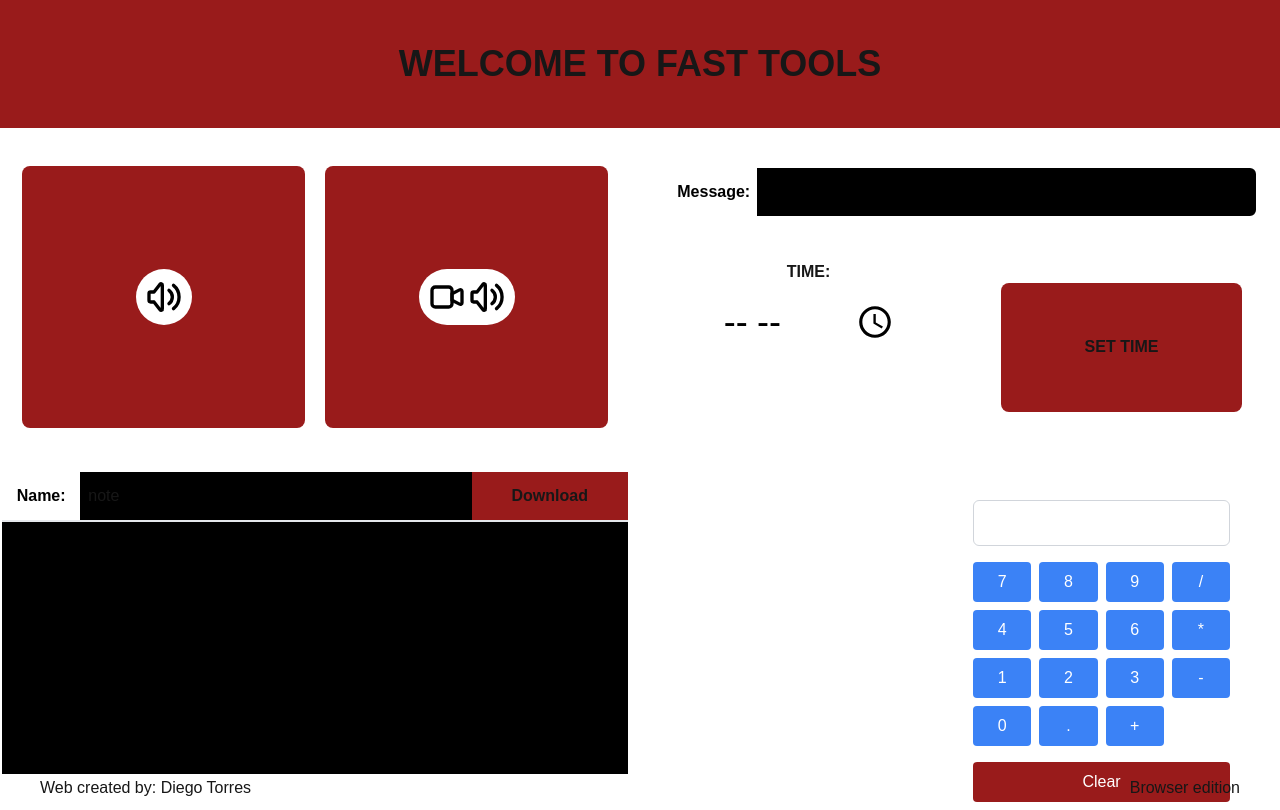
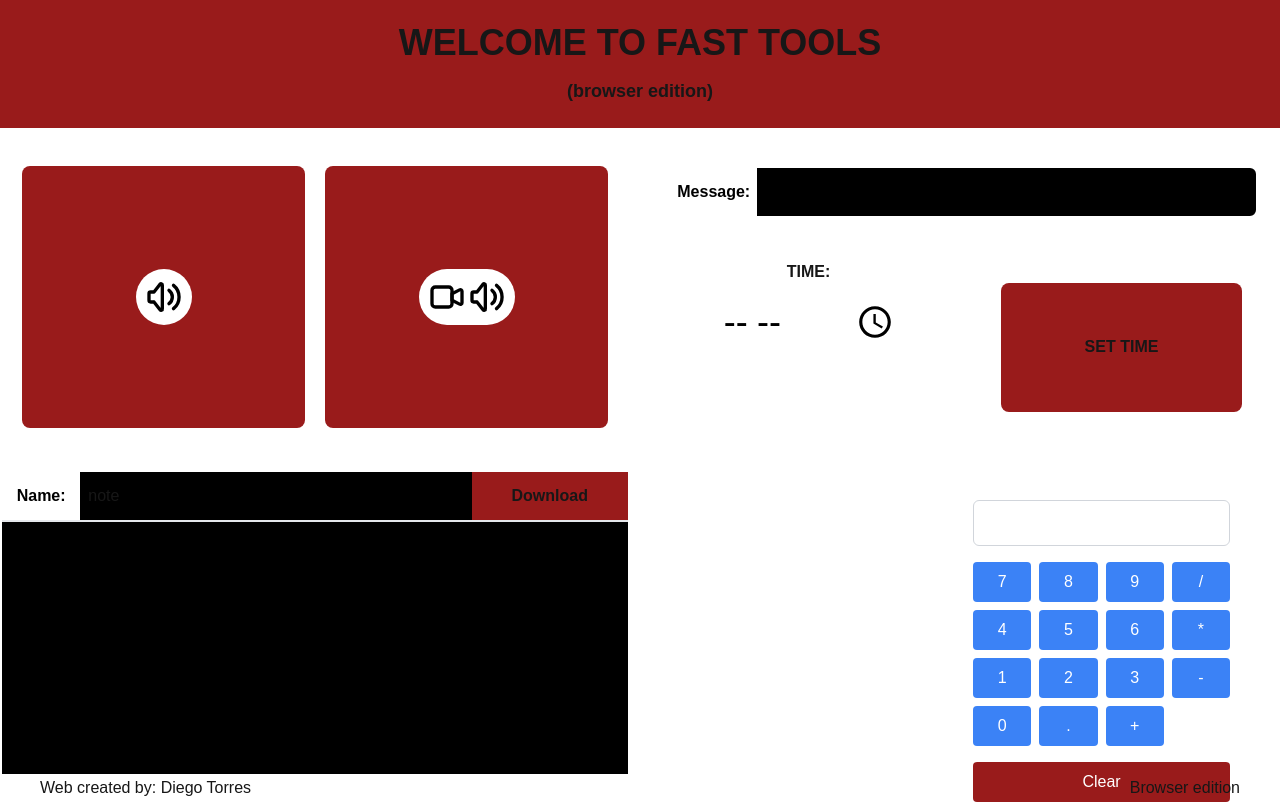
Before and after one commit to DiegoPower48/webtools, a Next.js app: page / in a window 1280 px wide. Built offline with nearby package versions, Linux system fonts and the light colour scheme; what tailwindcss-debug-screens would draw is missing.

Commit message:
adding console log

```diff
--- a/src/app/page.jsx
+++ b/src/app/page.jsx
@@ -12,7 +12,8 @@ export default function page() {
       }`}
     >
       <div className="font-bold text-4xl grid h-32 justify-center items-center text-center md:p-4 md:mb-4 bg-red-800">
-        WELCOME TO FAST TOOLS
+        <div>WELCOME TO FAST TOOLS</div>
+        <div className="text-lg">(browser edition)</div>
       </div>
       <div className=" md:row-span-2  grid  grid-cols-1 md:grid-cols-2 md:grid-rows-2 grid-rows-4 items-center gap-y-4 md:gap-5 ">
         <div className="h-full w-full ">
--- a/src/components/temporizador.jsx
+++ b/src/components/temporizador.jsx
@@ -15,6 +15,7 @@ function urlBase64ToUint8Array(base64String) {
 }
 
 const enviarSuscripcion = async (subscription, message, time) => {
+  console.log(message, time);
   try {
     const payload = {
       subscription,
@@ -26,6 +27,7 @@ const enviarSuscripcion = async (subscription, message, time) => {
       `${process.env.NEXT_PUBLIC_API_URL}/notificacion`,
       payload
     );
+
     toast.success(
       `Timer set:
       Message: ${message}
```
Also changed, not shown: src/app/Temporizador.jsx (deleted).
